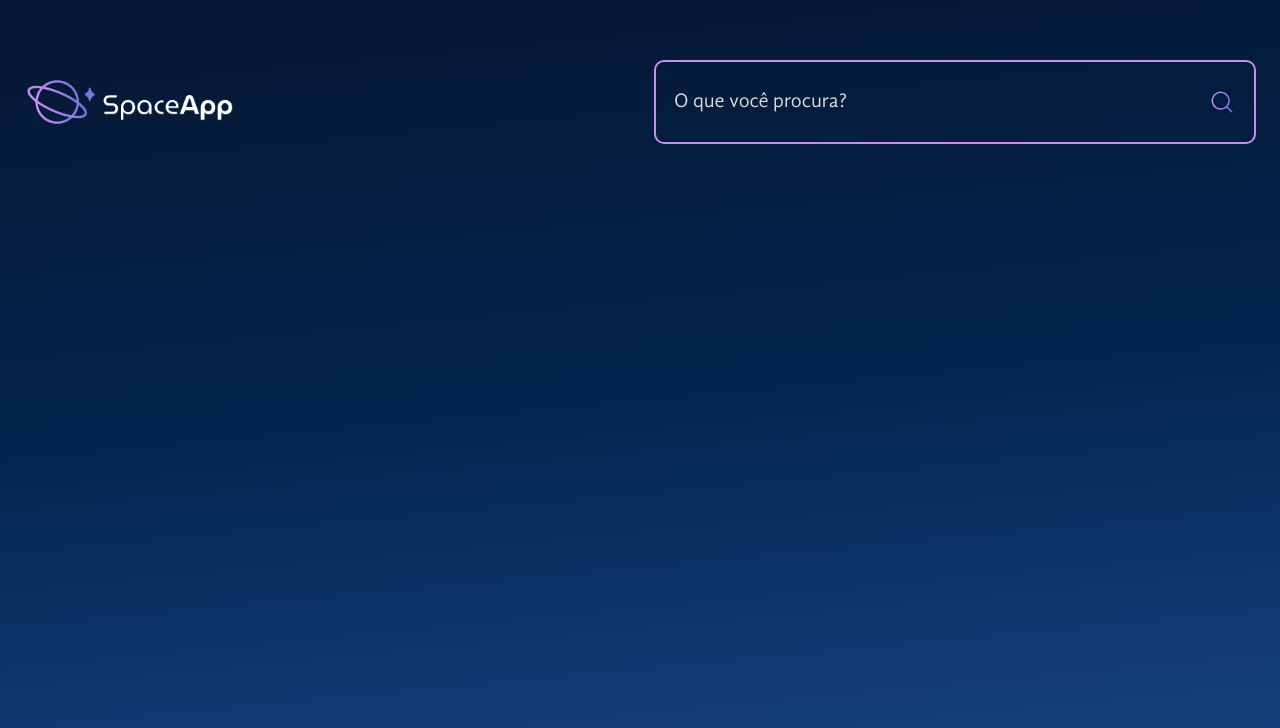
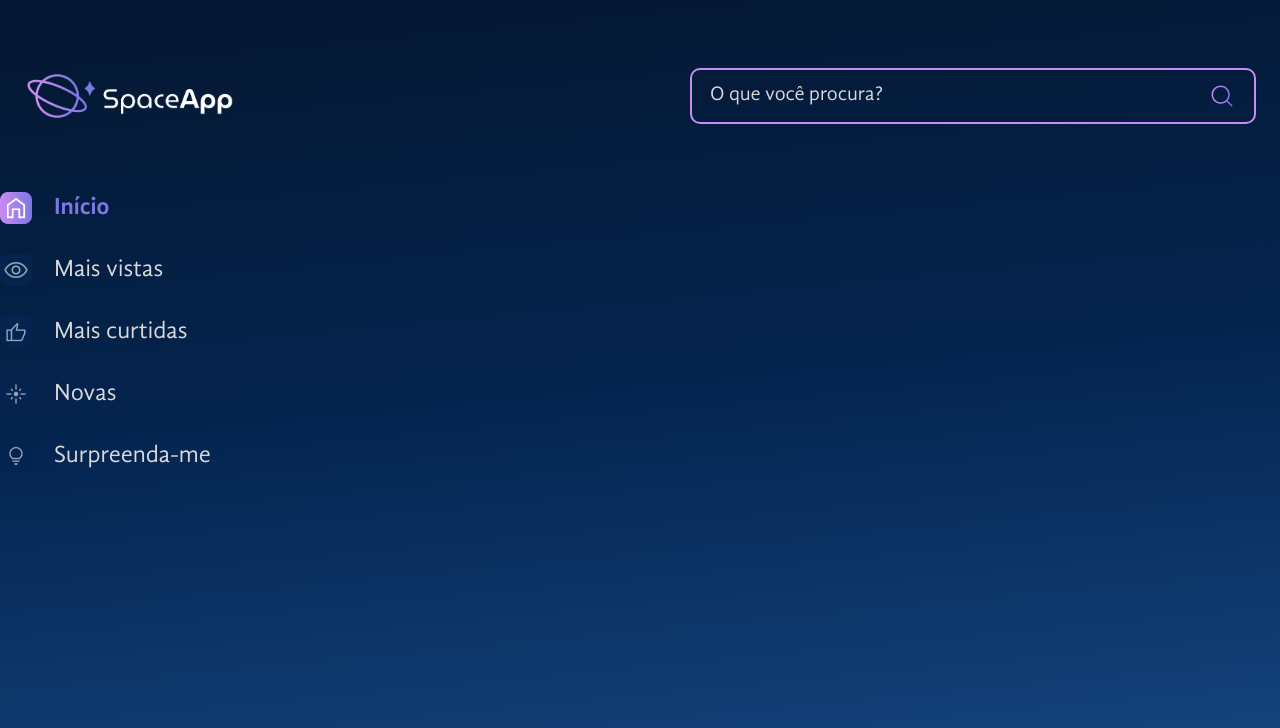
Before and after one commit to gabrielfari4/space-app, a React (Vite) app: page / in a window 1280 px wide. Shown: the top 728 px of the page. Built offline with nearby package versions, Linux system fonts and the light colour scheme.

Commit message:
:sparkles: feat: barra lateral

```diff
--- a/eslint.config.js
+++ b/eslint.config.js
@@ -33,6 +33,7 @@
         'warn',
         { allowConstantExport: true },
       ],
+      "react/prop-types": "off"
     },
   },
 ]
--- a/src/App.jsx
+++ b/src/App.jsx
@@ -1,6 +1,7 @@
 import styled from "styled-components"
 import EstilosGlobais from "./components/EstilosGlobais"
 import Cabecalho from "./components/Cabecalho"
+import BarraLateral from "./components/BarraLateral"
 
 const FundoGradiente = styled.div`
   background: linear-gradient(174.61deg, #041833 4.16%, #04244F 48%, #154580 96.76%);
@@ -14,6 +15,7 @@
     <FundoGradiente>
       <EstilosGlobais />
       <Cabecalho />
+      <BarraLateral />
     </FundoGradiente>
   )
 }
--- /dev/null
+++ b/src/components/BarraLateral/ItemNavegacao/index.jsx
@@ -0,0 +1,24 @@
+import styled from "styled-components";
+
+const ItemListaEstilizado = styled.li`
+    font-size: 24px;
+    line-height: 29px;
+    margin-bottom: 30px;
+    cursor: pointer;
+    color: ${ props => props.$ativo ? '#7B78E5' : '#D9D9D9' };
+    font-family: ${ props => props.$ativo ? 'GandhiSansBold' : 'GandhiSansRegular' };
+    display: flex;
+    align-items: center;
+    gap: 22px;
+`
+
+const ItemNavegacao = ({ children, iconeAtivo, iconeInativo, ativo = false }) => {
+    return (
+        <ItemListaEstilizado $ativo={ativo}>
+            <img src={ativo ? iconeAtivo : iconeInativo} alt={`Ícone ${children}`} />
+            {children}
+        </ItemListaEstilizado>
+    )
+}
+
+export default ItemNavegacao;
--- /dev/null
+++ b/src/components/BarraLateral/index.jsx
@@ -0,0 +1,54 @@
+import styled from "styled-components";
+import ItemNavegacao from "./ItemNavegacao";
+
+
+const ListaEstilizada = styled.ul`
+    list-style: none;
+    padding: 0;
+    margin: 0;
+    width: 212px;
+`
+
+const BarraLateral = () => {
+    return (
+        <aside>
+            <nav>
+                <ListaEstilizada>
+                    <ItemNavegacao
+                        iconeAtivo="/icones/home-ativo.png"
+                        iconeInativo="/icones/home-inativo.png"
+                        ativo
+                    >
+                        Início
+                    </ItemNavegacao>
+                    <ItemNavegacao
+                        iconeAtivo="/icones/mais-vistas-ativo.png"
+                        iconeInativo="/icones/mais-vistas-inativo.png"
+                    >
+                        Mais vistas
+                    </ItemNavegacao>
+                    <ItemNavegacao
+                        iconeAtivo="/icones/mais-curtidas-ativo.png"
+                        iconeInativo="/icones/mais-curtidas-inativo.png"
+                    >
+                        Mais curtidas
+                    </ItemNavegacao>
+                    <ItemNavegacao
+                        iconeAtivo="/icones/novas-ativo.png"
+                        iconeInativo="/icones/novas-inativo.png"
+                    >
+                        Novas
+                    </ItemNavegacao>
+                    <ItemNavegacao
+                        iconeAtivo="/icones/surpreenda-me-ativo.png"
+                        iconeInativo="/icones/surpreenda-me-inativo.png"
+                    >
+                        Surpreenda-me
+                    </ItemNavegacao>
+                </ListaEstilizada>
+            </nav>
+        </aside>
+    )
+}
+
+export default BarraLateral;
--- a/src/components/CampoTexto/index.jsx
+++ b/src/components/CampoTexto/index.jsx
@@ -9,11 +9,11 @@
     height: 56px;
     width: 566px;
     max-width: 814px;
-    max-height: 64px;
     border: 2px solid #C98CF1;
     /* border-image: linear-gradient(90deg, #C98CF1 0%, #7B78E5 100%) 1; */
     border-radius: 10px;
     padding: 12px 16px;
+    box-sizing: border-box;
     input {
         background-color: transparent;
         border: none;
@@ -22,7 +22,6 @@
             font-size: 20px;
             font-weight: 400;
             line-height: 20px;
-            font-family: 'Gandhi Sans', sans-serif;
         }
     }
     img {
--- a/src/components/EstilosGlobais/index.jsx
+++ b/src/components/EstilosGlobais/index.jsx
@@ -1,10 +1,14 @@
 import { createGlobalStyle } from "styled-components";
+
+import GandhiSansBold from './fontes/GandhiSans-Bold.otf';
+import GandhiSansRegular from './fontes/GandhiSans-Regular.otf';
 
 
 const EstilosGlobais = createGlobalStyle`
     html {
   line-height: 1.15;
   -webkit-text-size-adjust: 100%;
+  font-family: GandhiSansRegular;
 }
 body {
   margin: 0;
@@ -146,8 +150,12 @@
   display: none;
 }
 @font-face {
-  font-family: 'Gandhi Sans';
-  src: url('src/assets/fonts/GandhiSans-Regular.otf');
+  font-family: 'GandhiSansRegular';
+  src: local('Gandhi Sans Regular'), local('GandhiSansRegular'), url(${GandhiSansRegular});
+}
+@font-face {
+  font-family: 'GandhiSansBold';
+  src: local('Gandhi Sans Bold'), local('GandhiSansBold'), url(${GandhiSansBold});
 }
 `
 
```
Also changed, not shown: src/components/EstilosGlobais/fontes/GandhiSans-Bold.otf (renamed from src/assets/fonts/GandhiSans-Bold.otf), src/components/EstilosGlobais/fontes/GandhiSans-Regular.otf (renamed from src/assets/fonts/GandhiSans-Regular.otf).
